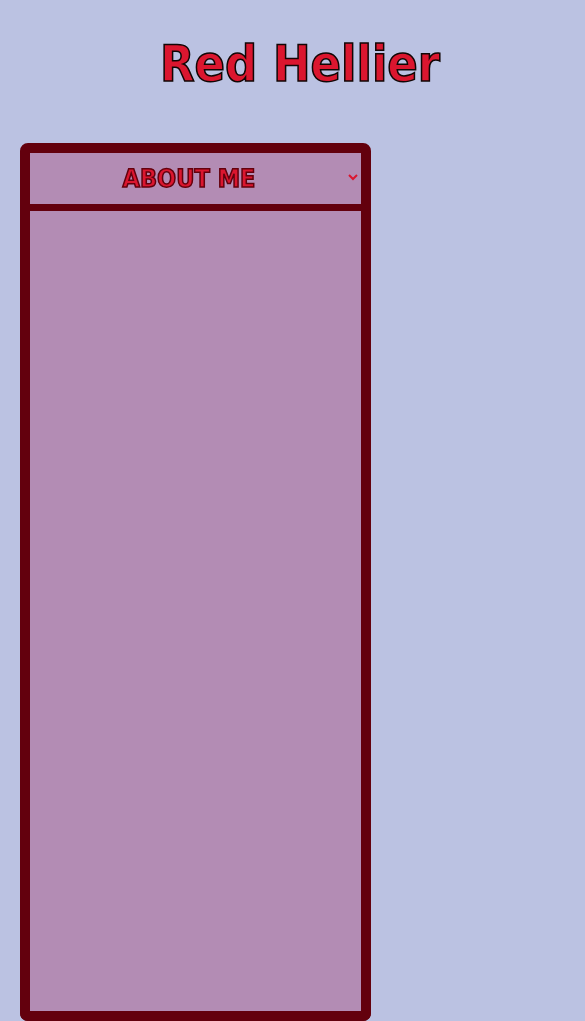
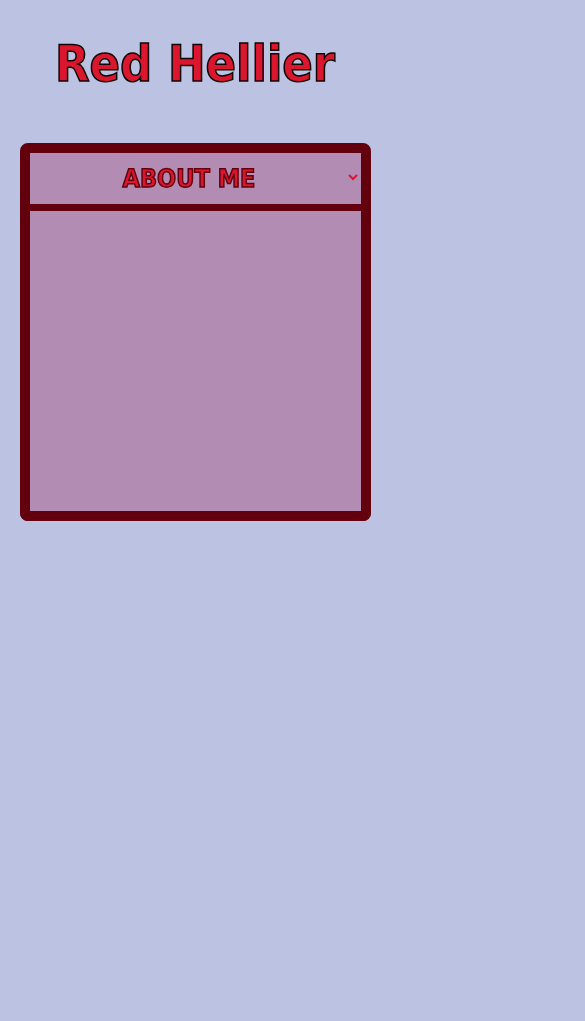
Before and after one commit to RedHellier/my-fac-website, a plain HTML site: page index.html in a window 390 px wide. Shown: the whole page, 585 px wide, since content can reach past the window. After the commit the page ends 844 px from the top, so only its background shows below. Drawn offline with Linux system fonts and the light colour scheme.

Commit message:
Mobile Responsive, viewport meta tag added

```diff
--- a/index.html
+++ b/index.html
@@ -3,6 +3,7 @@
   <head>
     <title>Red Hellier - An Introduction</title>
     <meta charset="utf-8">
+    <meta name="viewport" content="width=device-width, initial-scale=1.0">
     <link rel="stylesheet" href="styles/style.css">
   </head>
   <body></body>
--- a/styles/style.css
+++ b/styles/style.css
@@ -5,12 +5,12 @@ body {
 }
 
 main {
-  width: 90%;
+  width: 90vw;
   margin: 50px auto;
 }
 
 #page {
-  height: 800px;
+  height: 300px;
   border-color: #63000d;
   border-style: solid;
   border-width: 0 10px 10px 10px;
@@ -30,27 +30,26 @@ h1 {
 header {
   font-size: 25px;
   width: 100%;
-  min-width: 600px;
   background-color: #BBC2E2;
 }
 
 .navbar-mobile {
-  display: grid;
-  grid-template-columns: 1fr;
+  display: none;
 }
 
 .navbar-desktop {
-  display: none;
+  display: grid;
+  grid-template-columns: 1fr 1fr 1fr;
 }
 
-@media all and (min-width: 40em) {
+@media only screen and (max-width: 480px) {
   .navbar-mobile {
-    display: none;
+    display: grid;
+    grid-template-columns: 1fr;
   }
 
   .navbar-desktop {
-    display: grid;
-    grid-template-columns: 1fr 1fr 1fr;
+    display: none;
   }
 }
 
```
